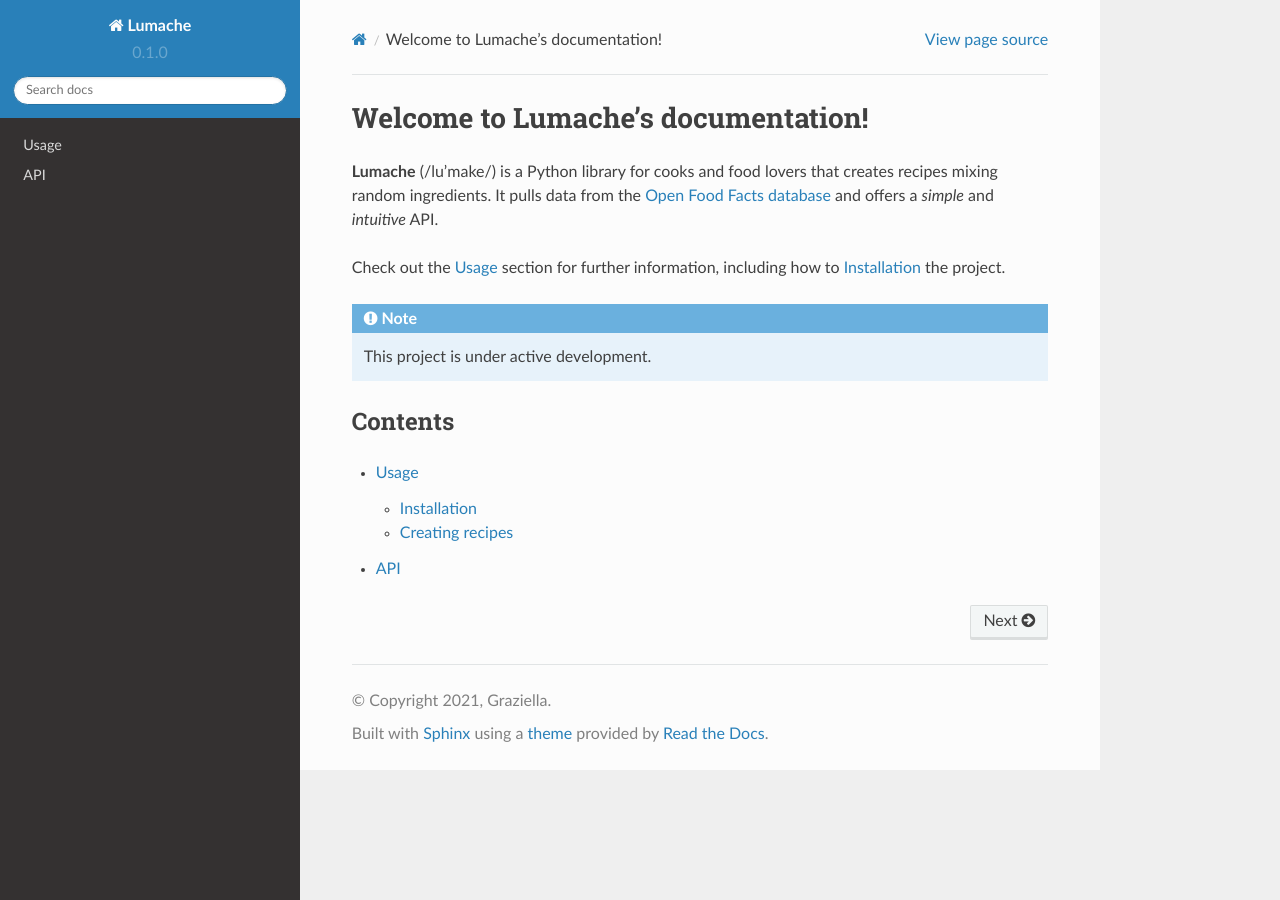
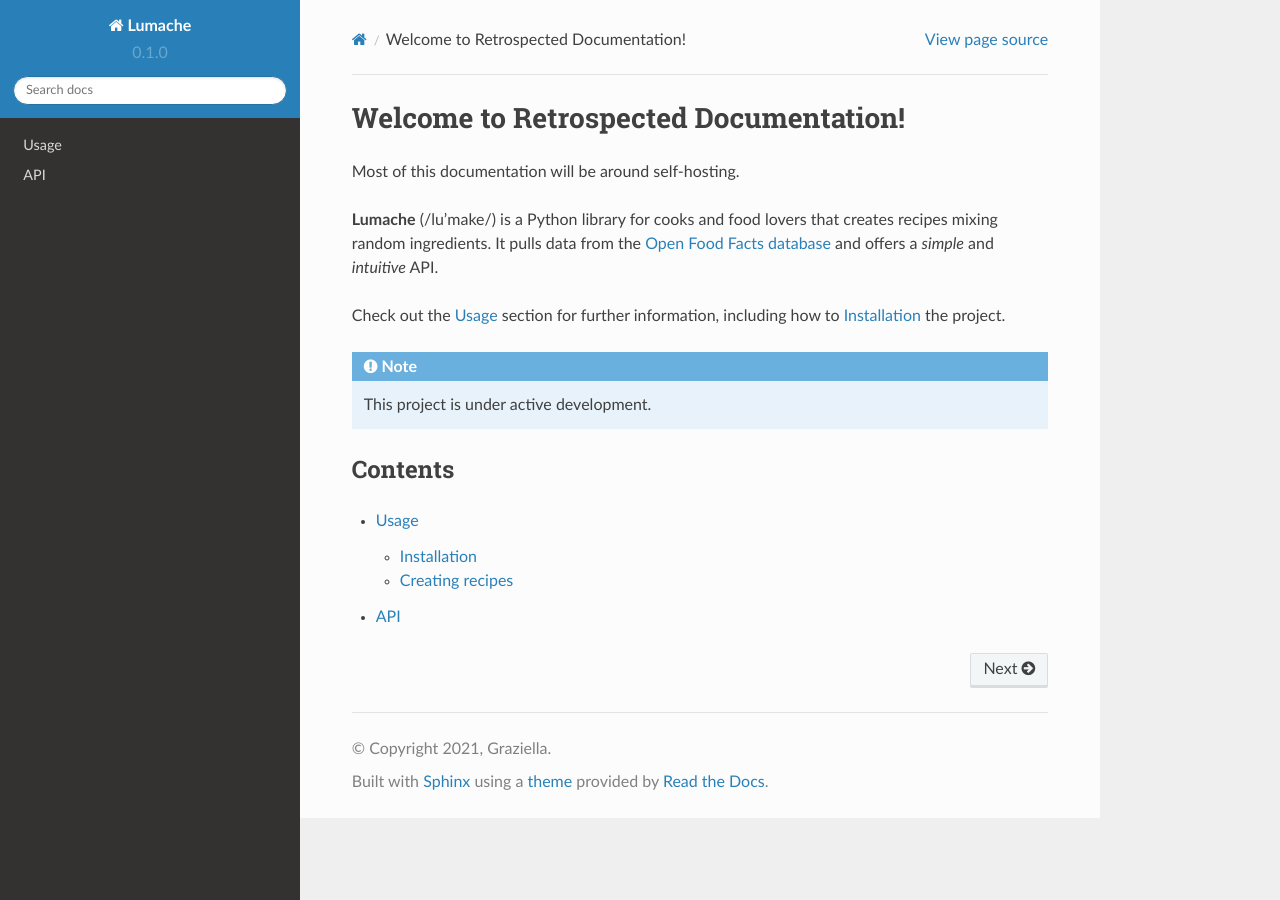
Before and after one commit to antoinejaussoin/retrospected-docs, a Sphinx documentation site: the page built from docs/source/index.rst, in a window 1280 px wide. Built offline with Sphinx 7.4.7 and the Read the Docs theme 2.0.0, drawn with Linux system fonts in a browser that asks for light colours.

Commit message:
Update index.rst

```diff
--- a/docs/source/index.rst
+++ b/docs/source/index.rst
@@ -1,5 +1,7 @@
-Welcome to Lumache's documentation!
+Welcome to Retrospected Documentation!
 ===================================
+
+Most of this documentation will be around self-hosting.
 
 **Lumache** (/lu'make/) is a Python library for cooks and food lovers
 that creates recipes mixing random ingredients.
```
